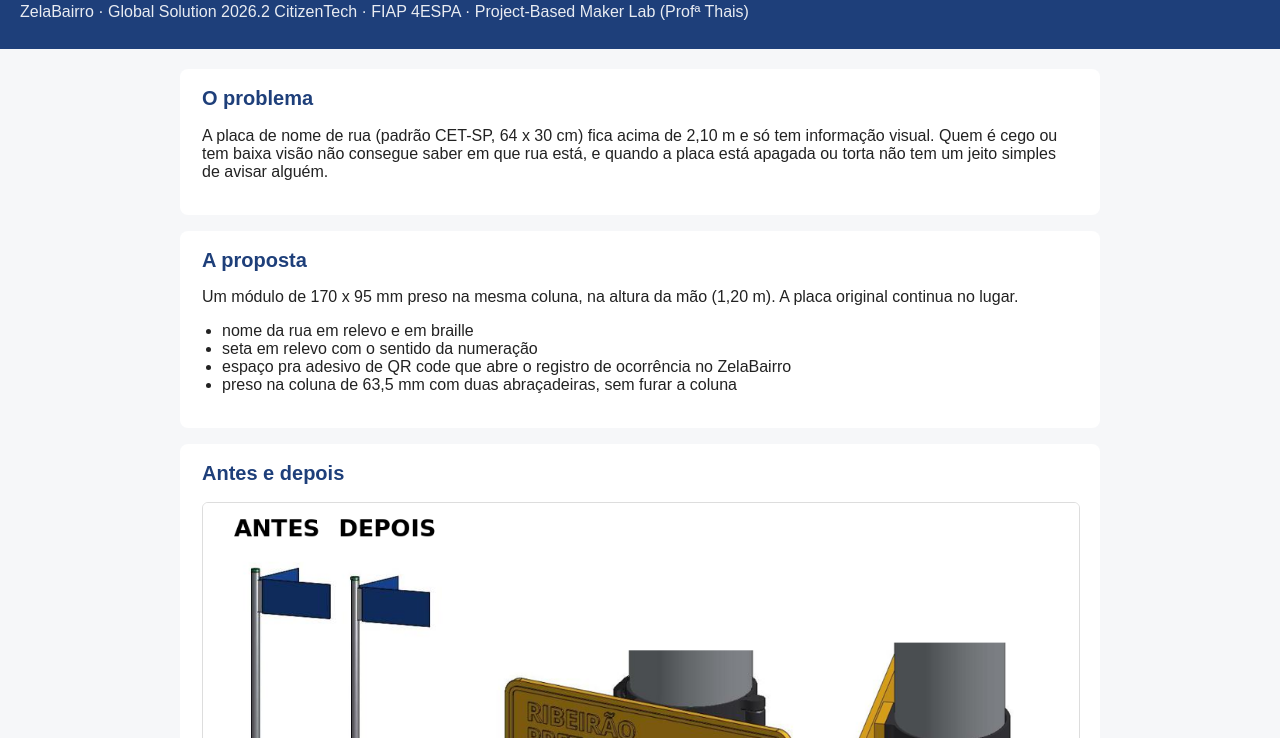
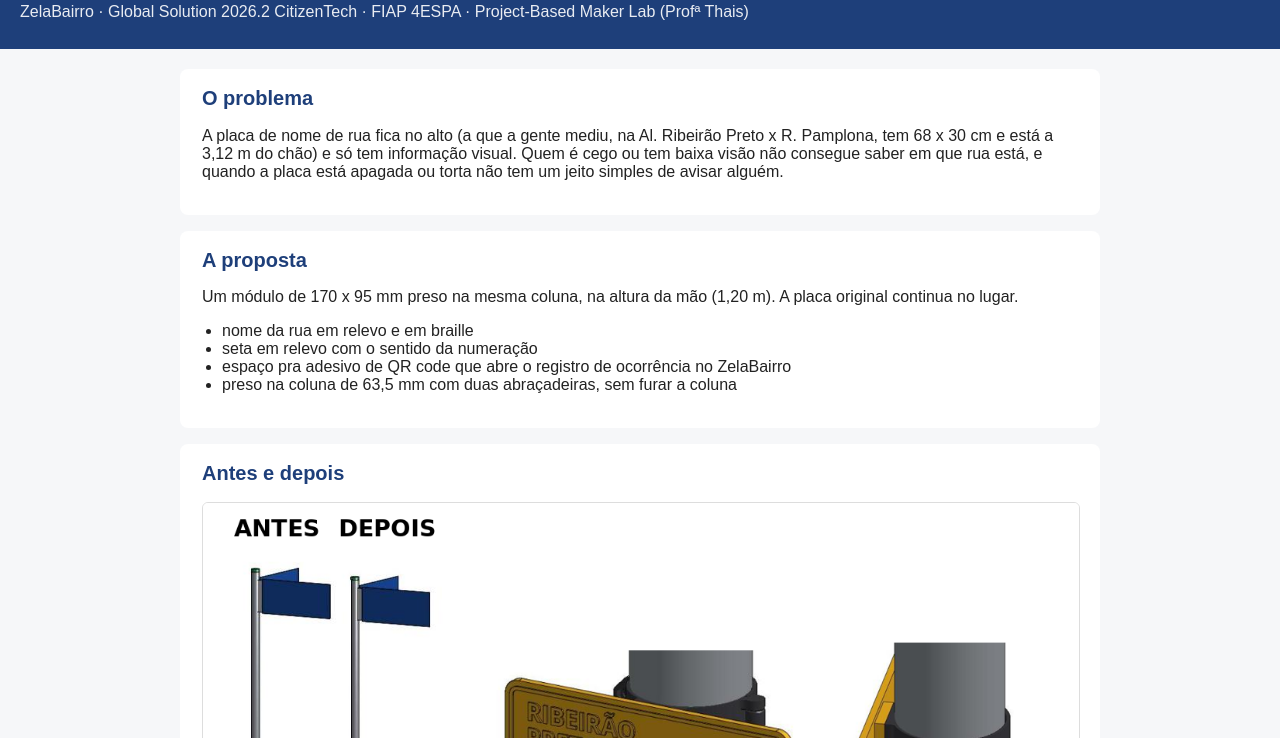
Before and after one commit to vitorpnascimento/GS2026-ZelaBairro-MakerLab, a plain HTML site: page index.html in a window 1280 px wide. Shown: the part 62-800 px from the top of the page. Drawn offline with Linux system fonts and the light colour scheme.

Commit message:
Adiciona link do video e corrige medidas

```diff
--- a/index.html
+++ b/index.html
@@ -28,7 +28,7 @@
 <main>
   <section>
     <h2>O problema</h2>
-    <p>A placa de nome de rua (padrão CET-SP, 64 x 30 cm) fica acima de 2,10 m e só tem informação visual. Quem é cego ou tem baixa visão não consegue saber em que rua está, e quando a placa está apagada ou torta não tem um jeito simples de avisar alguém.</p>
+    <p>A placa de nome de rua fica no alto (a que a gente mediu, na Al. Ribeirão Preto x R. Pamplona, tem 68 x 30 cm e está a 3,12 m do chão) e só tem informação visual. Quem é cego ou tem baixa visão não consegue saber em que rua está, e quando a placa está apagada ou torta não tem um jeito simples de avisar alguém.</p>
   </section>
 
   <section>
@@ -66,6 +66,7 @@
       <li><a href="https://github.com/vitorpnascimento/GS2026-ZelaBairro-MakerLab/tree/main/CAD/Abracadeira_MakerWorld">Abraçadeira baixada, ajustada pra 63 mm (STL)</a></li>
       <li><a href="https://github.com/vitorpnascimento/GS2026-ZelaBairro-MakerLab/tree/main/CAD/Original">Original: coluna e placas (STEP e STL)</a></li>
       <li><a href="https://github.com/vitorpnascimento/GS2026-ZelaBairro-MakerLab">Repositório completo</a></li>
+      <li><a href="https://youtu.be/QdJ4Rl47I1k">Vídeo do projeto (1min36, YouTube)</a></li>
     </ul>
     <p>Peça baixada e creditada: <a href="https://makerworld.com/models/1781504">BRACE PVC PIPE CLAMPS with hinge</a>, de Mihai B Mike (CC BY-NC-SA).</p>
   </section>
```
Also changed, not shown: 1 other file.
